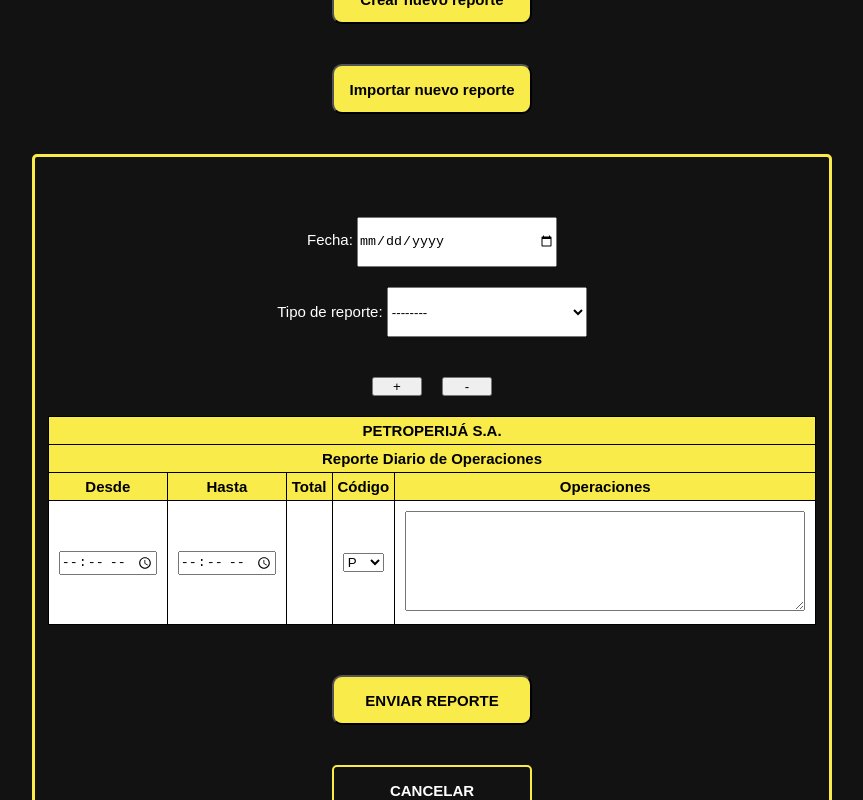
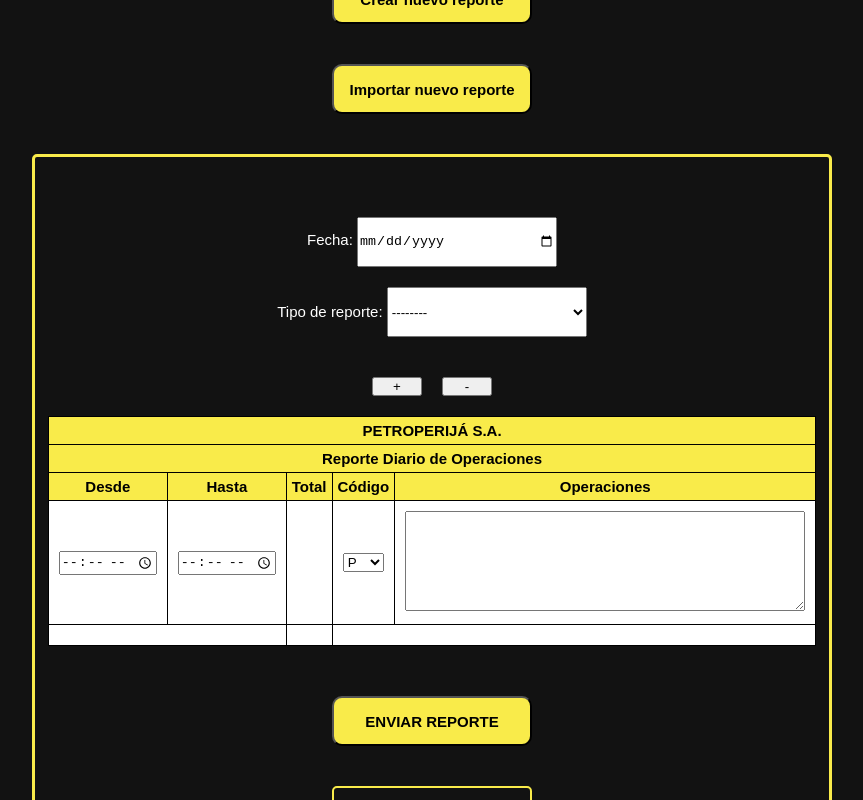
Before and after one commit to manuelmad/drilldatahub, a Next.js app: page /EventView in a window 1280 px wide. Both pictures are taken after a click on the button "Crear nuevo reporte". Shown: the part 300-1100 px from the top of the page, without its empty margins (208-1071 px from the left). Built offline with nearby package versions, Linux system fonts and the light colour scheme; no server answers; the database is empty; a web font is replaced by a local one.

Commit message:
Making the functions of adding and deleting rows ignore the last row, because it will show the total hours in a day.

```diff
--- a/app/NewReportModal/NewReportModal.js
+++ b/app/NewReportModal/NewReportModal.js
@@ -72,9 +72,11 @@ export default function NewReportModal({
         // Insert the textarea into the cell
         new_cell5.appendChild(new_textarea);
 
-        // Inster the row in the tbody
+        // Inster the row in the tbody, before the last row
         const report_table_body = document.getElementById('report_table_body');
-        report_table_body.appendChild(new_row);
+        let last_row = report_table_body.lastElementChild;
+        report_table_body.insertBefore(new_row, last_row);
+        //report_table_body.appendChild(new_row);
     }
 
     function deleteRow() {
@@ -83,9 +85,10 @@ export default function NewReportModal({
         let rows_qty = report_table_body.getElementsByTagName("tr").length;
 
         //Condition so the button doesn't work when there is only the default row
-        if(rows_qty > 1) {
-            let last_row = report_table_body.lastElementChild;
-            report_table_body.removeChild(last_row);
+        if(rows_qty > 2) {
+            // let last_row = report_table_body.lastElementChild;
+            // report_table_body.removeChild(last_row);
+            report_table_body.deleteRow(rows_qty-2)
         }
 
         // Actualizo las horas totales del reporte
@@ -143,6 +146,13 @@ export default function NewReportModal({
                                 </td>
                                 <td><textarea></textarea></td>
                             </tr>
+                            <tr id='last_row'>
+                                <td colSpan="2"></td>
+                                <td>
+                                    <span id='hoursInDay'></span>
+                                </td>
+                                <td colSpan="2"></td>
+                            </tr>
                         </tbody>
 
                     </table>
```
